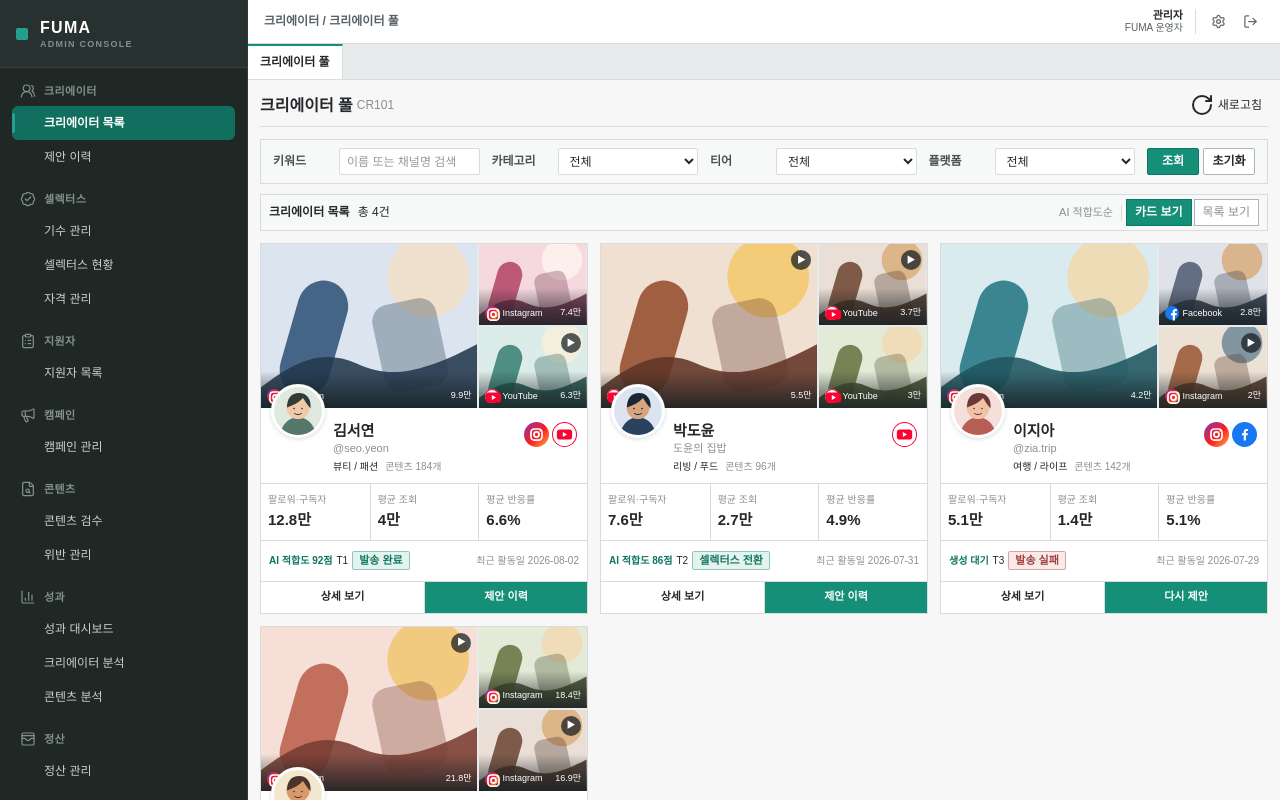
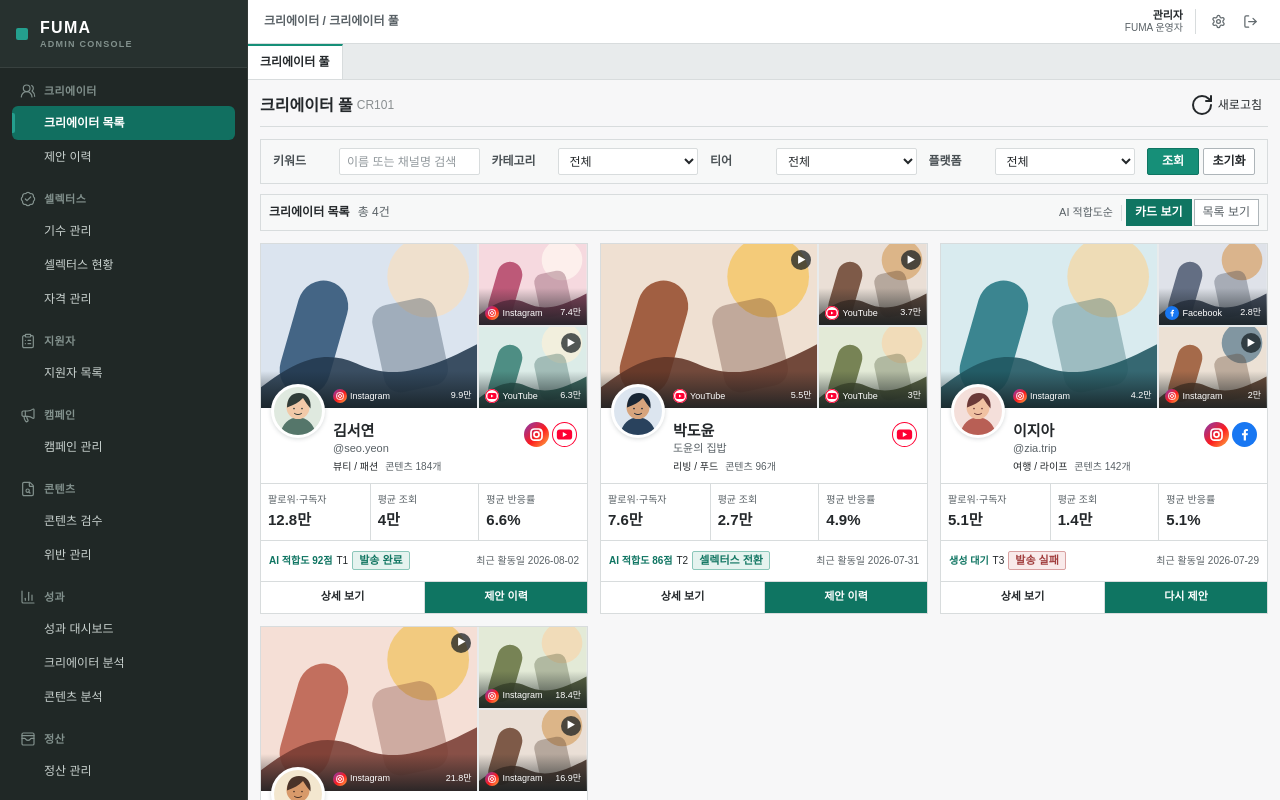
Before and after one commit to HD-Fuma/fe-hiselectors-admin, a React (Vite) app: page / in a window 1280 px wide. Shown: the top 800 px of the page. Built offline with nearby package versions, Linux system fonts and the light colour scheme.

Commit message:
fix: harden creator card visual accessibility

```diff
--- a/src/styles/admin.css
+++ b/src/styles/admin.css
@@ -1947,6 +1947,10 @@
   color: var(--hsas-text);
 }
 
+.fuma-creator-toolbar > span {
+  color: #596166;
+}
+
 .fuma-creator-toolbar__controls {
   margin-left: auto;
   display: flex;
@@ -1957,7 +1961,7 @@
 .fuma-creator-toolbar__sort {
   padding-right: 8px;
   border-right: 1px solid var(--hsas-border);
-  color: var(--hsas-text-muted);
+  color: #596166;
   font-size: 11px;
 }
 
@@ -1971,13 +1975,13 @@
   padding: 0 8px;
   border: 1px solid var(--hsas-border-dark);
   background: var(--hsas-surface);
-  color: var(--hsas-text-muted);
+  color: #596166;
   cursor: pointer;
 }
 
 .fuma-creator-toolbar__view[aria-pressed="true"] {
   border-color: var(--hsas-teal-dark);
-  background: var(--hsas-teal);
+  background: var(--hsas-teal-dark);
   color: var(--hsas-text-inverse);
   font-weight: 700;
 }
@@ -2049,6 +2053,10 @@
   font-size: 9px;
 }
 
+.fuma-creator-media--main .fuma-creator-media__caption {
+  padding-left: 72px;
+}
+
 .fuma-creator-media__source {
   display: inline-flex;
   min-width: 0;
@@ -2059,6 +2067,11 @@
 .fuma-creator-media__source .fuma-platform-icon {
   width: 14px;
   height: 14px;
+}
+
+.fuma-creator-media__source .fuma-platform-icon svg {
+  width: 10px;
+  height: 10px;
 }
 
 .fuma-creator-media__views {
@@ -2127,7 +2140,7 @@
 .fuma-creator-card__handle {
   margin: 1px 0 0;
   overflow: hidden;
-  color: var(--hsas-text-muted);
+  color: #596166;
   font-size: 11px;
   text-overflow: ellipsis;
   white-space: nowrap;
@@ -2143,7 +2156,7 @@
 }
 
 .fuma-creator-card__categories span {
-  color: var(--hsas-text-muted);
+  color: #596166;
 }
 
 .fuma-creator-card__platforms {
@@ -2208,7 +2221,7 @@
 
 .fuma-creator-card__metric dt {
   overflow: hidden;
-  color: var(--hsas-text-muted);
+  color: #596166;
   font-size: 10px;
   text-overflow: ellipsis;
   white-space: nowrap;
@@ -2238,7 +2251,7 @@
 .fuma-creator-card__recent {
   margin-left: auto;
   overflow: hidden;
-  color: var(--hsas-text-muted);
+  color: #596166;
   text-overflow: ellipsis;
   white-space: nowrap;
 }
@@ -2264,7 +2277,7 @@
 }
 
 .fuma-creator-card__action--primary {
-  background: var(--hsas-teal);
+  background: var(--hsas-teal-dark);
   color: var(--hsas-text-inverse);
 }
 
@@ -2274,6 +2287,12 @@
   outline-offset: -2px;
 }
 
+.fuma-creator-card__action--primary:focus-visible,
+.fuma-creator-toolbar__view[aria-pressed="true"]:focus-visible {
+  outline: 2px solid #fff;
+  outline-offset: -3px;
+}
+
 .fuma-platform-labels {
   display: flex;
   flex-wrap: wrap;
```
Also changed, not shown: 1 other file (tests, documents, lock files or other folders).
